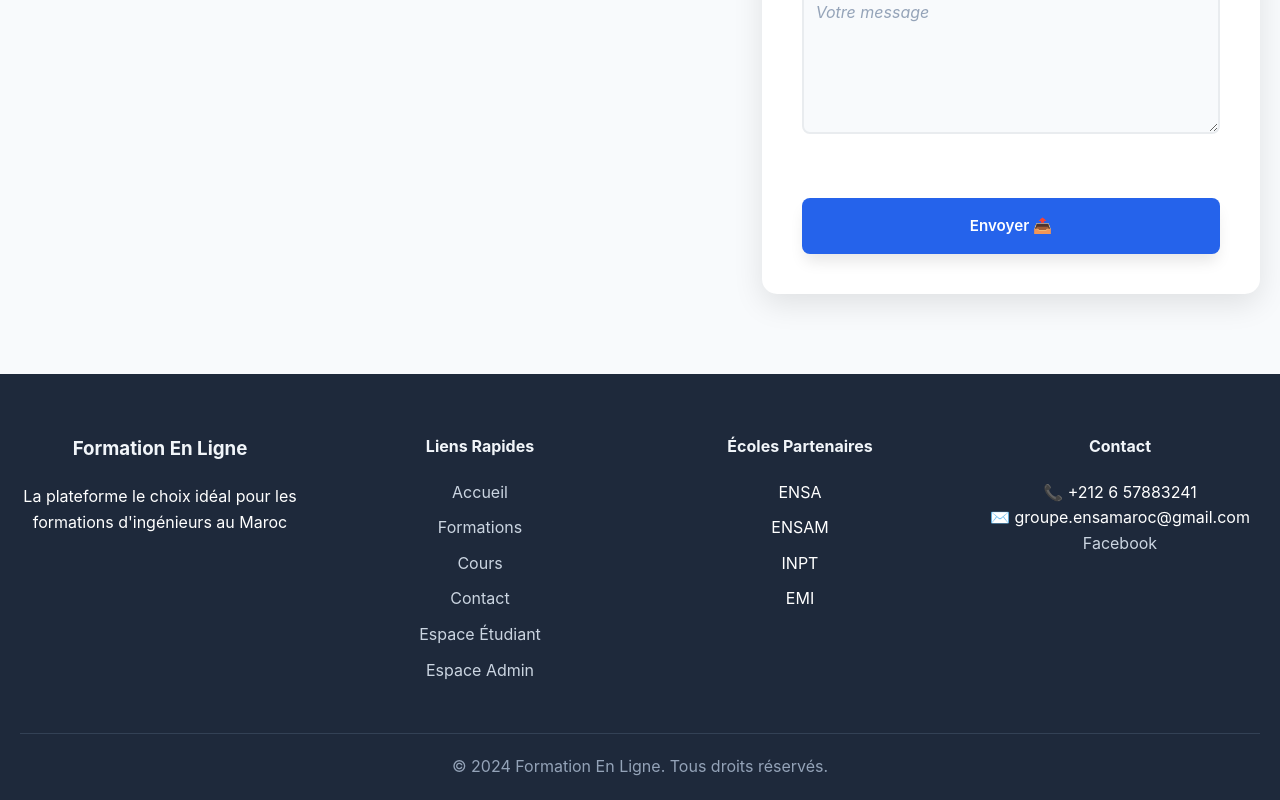
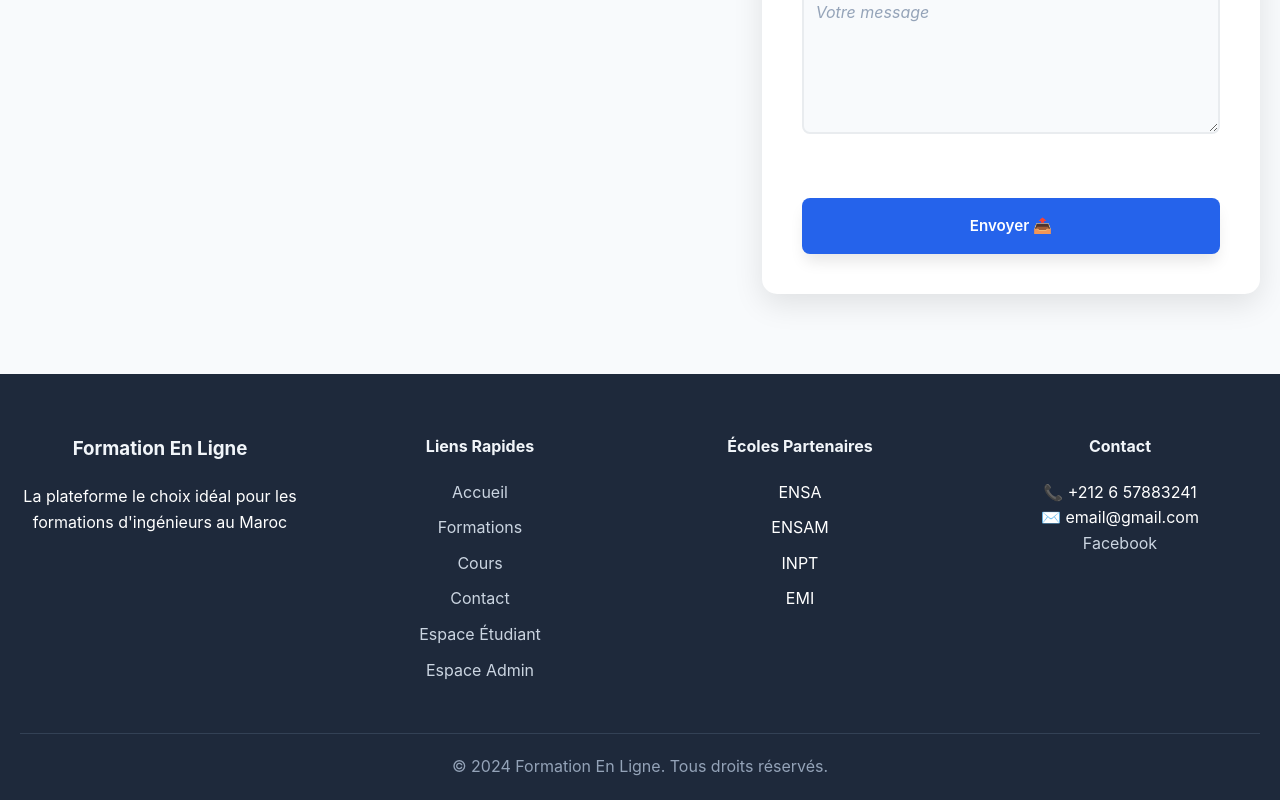
Before and after one commit to yassineelbarni-u/Project_FormationEnligne, a React (Create React App) app in the folder frontend/: page / in a window 1280 px wide. Shown: the part 4347-5147 px from the top of the page. Built offline with nearby package versions, Linux system fonts and the light colour scheme; no server answers.

Commit message:
update Footer

```diff
--- a/frontend/src/components/common/Footer.js
+++ b/frontend/src/components/common/Footer.js
@@ -45,7 +45,7 @@ const Footer = () => {
           <div className="footer-section">
             <h4>Contact</h4>
             <p>📞 +212 6 57883241</p>
-            <p>✉️ groupe.ensamaroc@gmail.com</p>
+            <p>✉️ email@gmail.com</p>
             <ul>
               <li>
                 <a href="https://www.facebook.com/e.learning.ilyas">Facebook</a>
```
